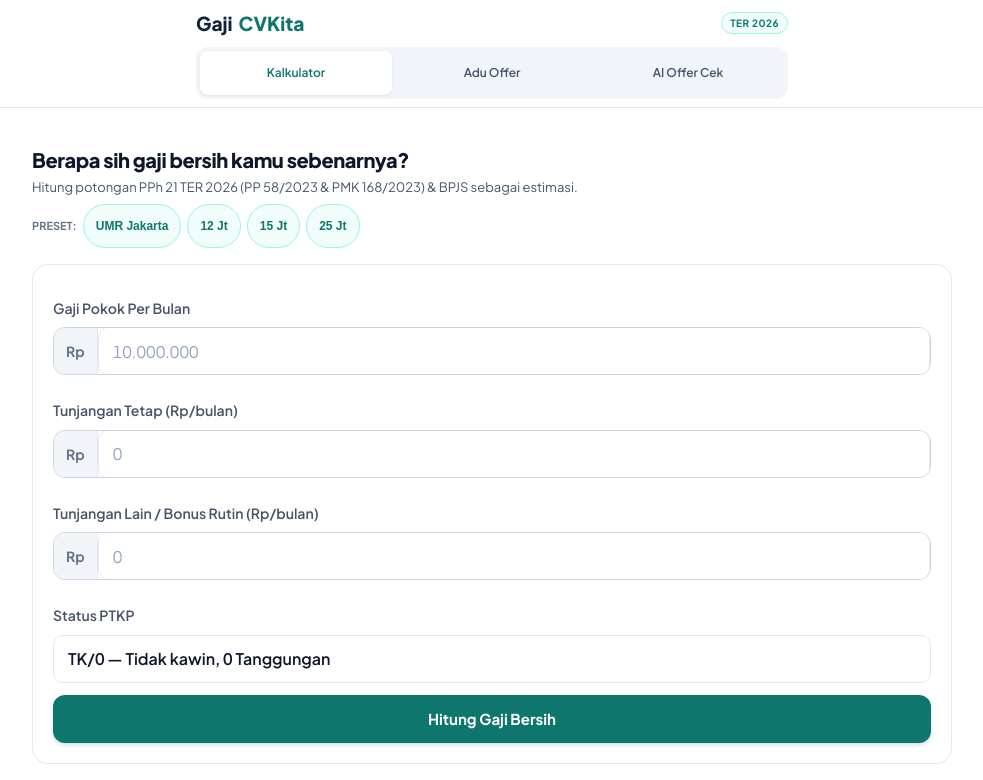
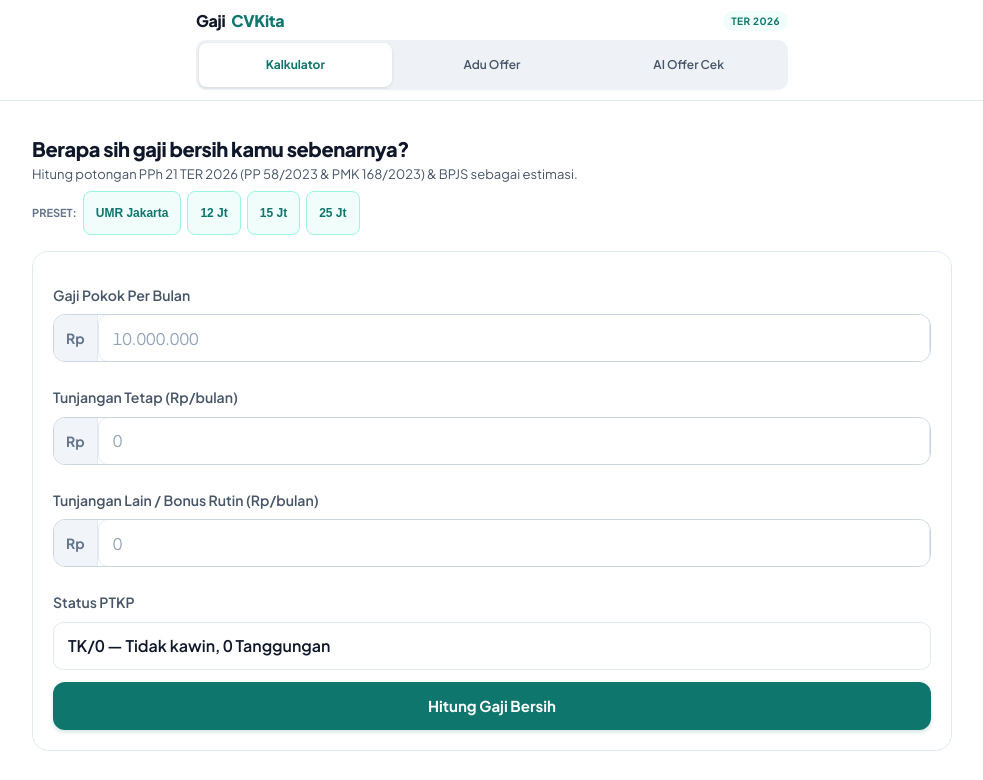
Before and after one commit to rifakhoirul/gajikita, a website: page index.html in a window 1280 px wide. Shown: the top 780 px of the page, without its empty margins (148-1131 px from the left). Drawn offline with Linux system fonts and the light colour scheme.

Commit message:
[HG-017] style: rampingkan proporsi header/hero/preset fintech mobile
- .header-inner 8/16/10px, .brand-row mb 6px, .brand.brand-logo 16px/-0.02em, badge borderless
- .segmented-nav pad 3px r10 bg #EEF2F6, active fw700 + shadow rgba(15,23,42,.12), min-height 44 tetap
- .hero-compact pt 12px, h1 lh 1.2 mb 4px
- .preset-chip pipih r8 pad 0 12px, min-height 44 tetap
- cache-bust ?v=16 (7 HTML)
- test hg017 1/1, full 82/82 hijau

```diff
--- a/css/design-system.css
+++ b/css/design-system.css
@@ -188,24 +188,25 @@ select {
 .header-inner {
   max-width: 640px;
   margin: 0 auto;
-  padding: 8px 16px;
+  padding: 8px 16px 10px;
 }
 
 @media (min-width: 640px) {
-  .header-inner { padding: 8px 24px; }
+  .header-inner { padding: 8px 24px 10px; }
 }
 
 .brand-row {
   display: flex;
   align-items: center;
   justify-content: space-between;
-  margin-bottom: 8px;
+  margin-bottom: 6px;
 }
 
-.brand-logo {
+.brand.brand-logo {
   font-family: var(--font-sans);
-  font-size: 15px;
+  font-size: 16px;
   font-weight: 800;
+  letter-spacing: -0.02em;
   color: var(--color-text-primary);
   text-decoration: none;
   display: flex;
@@ -213,14 +214,14 @@ select {
   gap: 6px;
 }
 
-.brand-logo span { color: var(--color-primary); }
+.brand.brand-logo span { color: var(--color-primary); }
 
 .brand-badge {
   font-size: 10px;
   font-weight: 700;
   color: var(--color-primary);
   background: var(--color-primary-soft);
-  border: 1px solid var(--color-primary-border);
+  border: none;
   padding: 2px 8px;
   border-radius: var(--radius-pill);
   text-transform: uppercase;
@@ -231,9 +232,9 @@ select {
   display: grid;
   grid-template-columns: repeat(3, 1fr);
   gap: 4px;
-  background: var(--color-surface-muted);
-  padding: 4px;
-  border-radius: var(--radius-md);
+  background: #EEF2F6;
+  padding: 3px;
+  border-radius: 10px;
 }
 
 .segmented-nav a {
@@ -245,7 +246,7 @@ select {
   font-weight: 600;
   color: var(--color-text-secondary);
   text-decoration: none;
-  border-radius: var(--radius-sm);
+  border-radius: 8px;
   transition: all 0.15s ease;
   text-align: center;
 }
@@ -255,12 +256,14 @@ select {
 .segmented-nav a.active {
   background: var(--color-surface);
   color: var(--color-primary);
-  box-shadow: var(--shadow-segmented);
+  font-weight: 700;
+  box-shadow: 0 1px 3px rgba(15, 23, 42, 0.12);
 }
 
 /* ---- 6. Component: Compact Left-Aligned Hero ---- */
 .hero-compact {
   padding: 12px 0 8px;
+  margin-top: 0;
   text-align: left;
 }
 
@@ -268,8 +271,9 @@ select {
   font-size: 1.25rem;
   font-weight: 800;
   color: var(--color-text-primary);
-  margin: 0 0 2px;
+  margin: 0 0 4px;
   letter-spacing: -0.02em;
+  line-height: 1.2;
 }
 
 .hero-compact p {
@@ -303,13 +307,13 @@ select {
 
 .preset-chip {
   min-height: 44px;
-  padding: 4px 12px;
+  padding: 0 12px;
   font-size: 12px;
   font-weight: 600;
   color: var(--color-primary);
   background: var(--color-primary-soft);
   border: 1px solid var(--color-primary-border);
-  border-radius: var(--radius-pill);
+  border-radius: 8px;
   cursor: pointer;
   white-space: nowrap;
   transition: all 0.15s ease;
--- a/index.html
+++ b/index.html
@@ -11,8 +11,8 @@
   <link rel="preconnect" href="https://fonts.gstatic.com" crossorigin>
   <link href="https://fonts.googleapis.com/css2?family=Plus+Jakarta+Sans:wght@400;500;600;700;800&family=JetBrains+Mono:wght@500;600&display=swap" rel="stylesheet">
   <!-- Design System v1.1 + Legacy style.css -->
-  <link rel="stylesheet" href="css/design-system.css?v=15">
-  <link rel="stylesheet" href="css/style.css?v=15">
+  <link rel="stylesheet" href="css/design-system.css?v=16">
+  <link rel="stylesheet" href="css/style.css?v=16">
 </head>
 <body>
   <!-- Compact Sticky Header + Segmented Navigation -->
@@ -178,6 +178,6 @@
     </div>
   </footer>
 
-  <script type="module" src="js/calculator-page.js?v=15"></script>
+  <script type="module" src="js/calculator-page.js?v=16"></script>
 </body>
 </html>
```
Also changed, not shown: compare.html (+3 -3 lines), disclaimer.html (+2 -2 lines), offer-analyzer.html (+3 -3 lines), pay.html (+3 -3 lines), privacy.html (+2 -2 lines), terms.html (+2 -2 lines), tests/hg017-compact-proportions.spec.js (added, +81 -0 lines).
